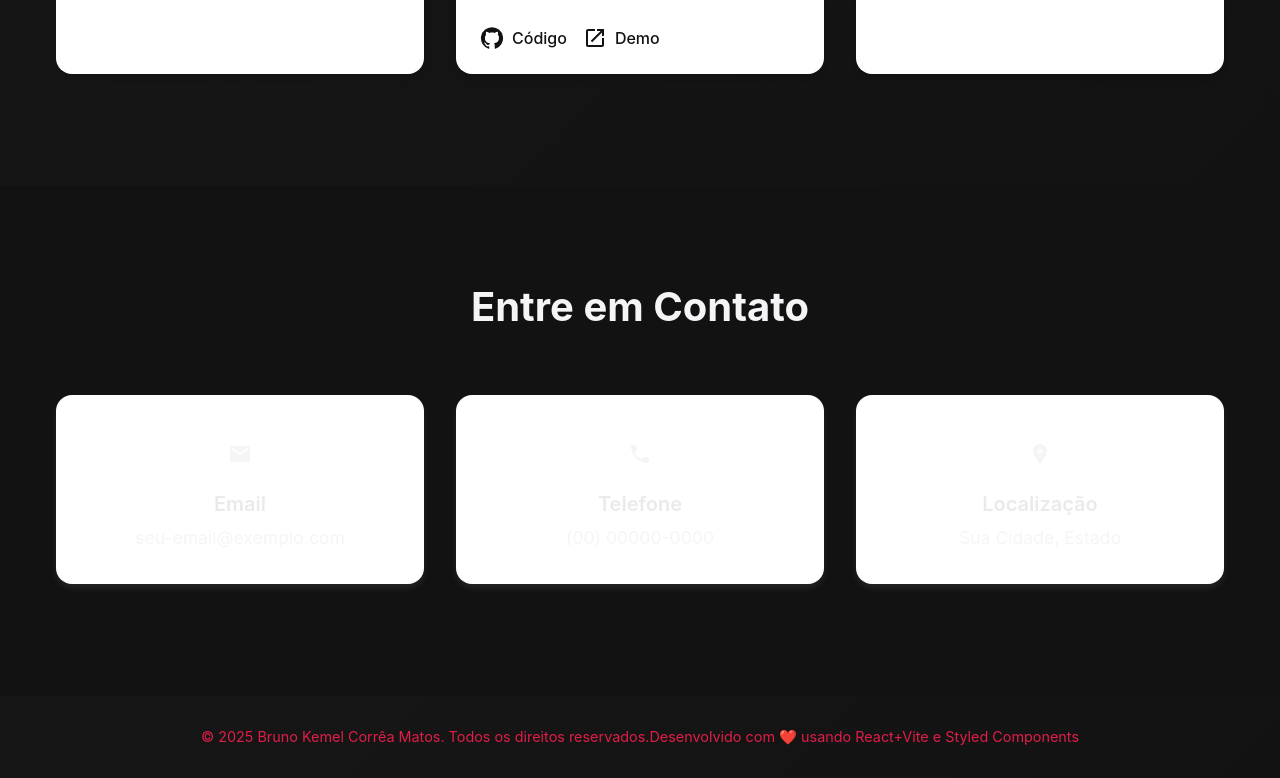
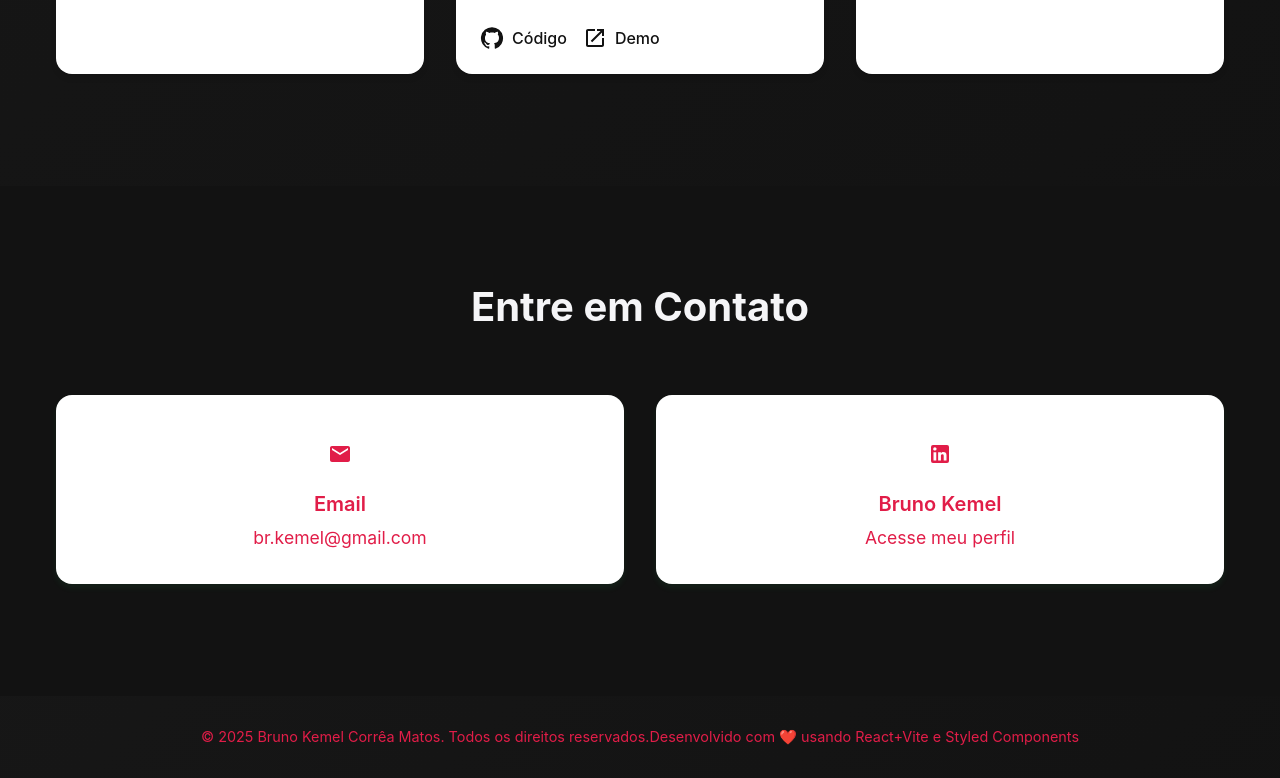
Before and after one commit to brunokemel/vite_port, a React (Vite) app: page / in a window 1280 px wide. Shown: the part 2146-2924 px from the top of the page. Built offline with nearby package versions, Linux system fonts and the light colour scheme.

Commit message:
contatos

```diff
--- a/src/components/Contact/components.tsx
+++ b/src/components/Contact/components.tsx
@@ -1,7 +1,6 @@
 import {
   Email as EmailIcon,
-  Phone as PhoneIcon,
-  LocationOn as LocationIcon
+  LinkedIn as LinkedInIcon,
 } from '@mui/icons-material';
 import React from 'react';
 
@@ -16,19 +15,13 @@ export const contactInfo: ContactInfo[] = [
   {
     icon: <EmailIcon />,
     title: 'Email',
-    info: 'seu-email@exemplo.com',
-    link: 'mailto:seu-email@exemplo.com'
+    info: 'br.kemel@gmail.com',
+    link: 'mailto:br.kemel@gmail.com'
   },
   {
-    icon: <PhoneIcon />,
-    title: 'Telefone',
-    info: '(00) 00000-0000',
-    link: 'tel:+5500000000000'
-  },
-  {
-    icon: <LocationIcon />,
-    title: 'Localização',
-    info: 'Sua Cidade, Estado',
-    link: 'https://maps.google.com'
+    icon: <LinkedInIcon />,
+    title: 'Bruno Kemel',
+    info: 'Acesse meu perfil',
+    link: 'https://www.linkedin.com/in/bruno-kemel/'
   }
 ];
--- a/src/components/Contact/styled.ts
+++ b/src/components/Contact/styled.ts
@@ -30,7 +30,7 @@ export const ContactCard = styled.div`
   background: white;
   padding: 2rem;
   border-radius: 1rem;
-  box-shadow: 0 4px 6px ${colors.primary}15;
+  box-shadow: 0 4px 6px ${colors.success}15;
   text-align: center;
   transition: all 0.3s ease;
 
@@ -42,25 +42,25 @@ export const ContactCard = styled.div`
 
 export const ContactIcon = styled.div`
   font-size: 2.5rem;
-  color: ${colors.primary};
+  color: ${colors.accent};
   margin-bottom: 1rem;
 `;
 
 export const ContactTitle = styled.h3`
   font-size: 1.25rem;
-  color: ${colors.text};
+  color: ${colors.accent};
   margin-bottom: 0.5rem;
   font-weight: 600;
 `;
 
 export const ContactInfo = styled.p`
-  color: ${colors.textLight};
+  color: ${colors.accent};
   font-size: 1.1rem;
   line-height: 1.6;
 `;
 
 export const ContactLink = styled.a`
-  color: ${colors.primary};
+  color: ${colors.accent};
   text-decoration: none;
   transition: color 0.3s ease;
 
```
